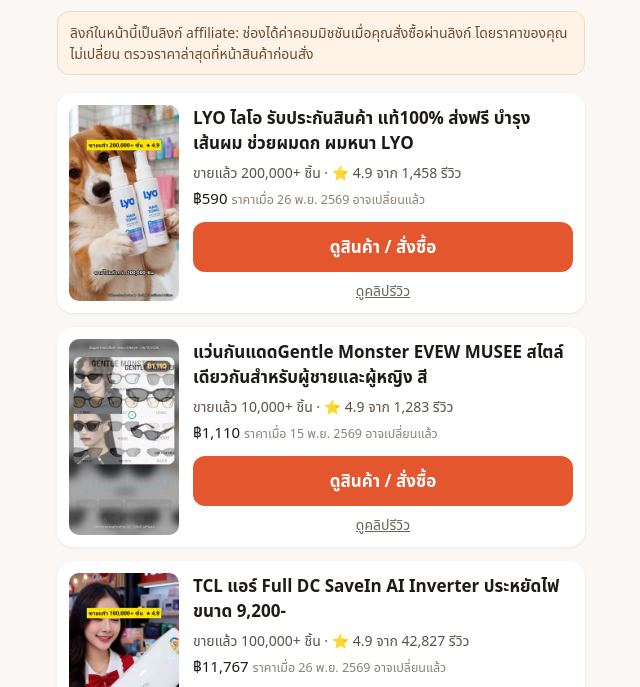
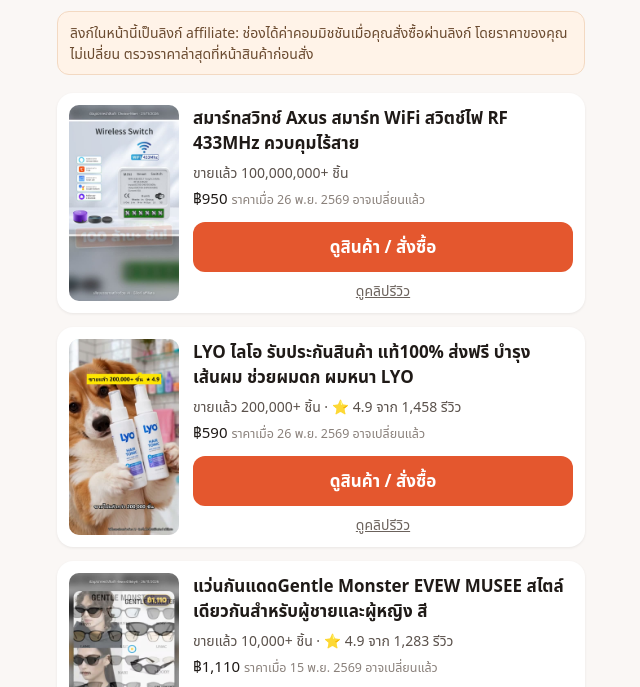
Before and after one commit to anuchanamlee/shop-picks, a plain HTML site: page index.html in a window 1280 px wide. Shown: the part 91-778 px from the top of the page, without its empty margins (319-959 px from the left). Drawn offline with Linux system fonts and the light colour scheme.

Commit message:
update 2026-11-26 22:01 (60 items)

```diff
--- a/index.html
+++ b/index.html
@@ -12,6 +12,11 @@ padding:12px;border-radius:12px;margin-top:auto}.clip{display:block;text-align:c
 footer{font-size:13px;color:#8a817b;margin-top:24px}a:focus-visible{outline:3px solid #1f6feb;outline-offset:2px}</style></head><body><main>
 <h1>สินค้าในคลิป</h1><p class="sub">สินค้าจากคลิปสั้นในช่อง <a href="https://www.youtube.com/channel/UC8oDVyd5d-sb6ql50cs6RcQ" target="_blank" rel="noopener">YouTube</a> ใหม่สุดอยู่บน</p>
 <p class="note">ลิงก์ในหน้านี้เป็นลิงก์ affiliate: ช่องได้ค่าคอมมิชชันเมื่อคุณสั่งซื้อผ่านลิงก์ โดยราคาของคุณไม่เปลี่ยน ตรวจราคาล่าสุดที่หน้าสินค้าก่อนสั่ง</p>
+<article class="card"><img src="img/1006220778.29545145347.jpg" alt="" loading="lazy">
+<div class="body"><h2 class="name">สมาร์ทสวิทช์ Axus สมาร์ท WiFi สวิตช์ไฟ RF 433MHz ควบคุมไร้สาย</h2><p class="facts">ขายแล้ว 100,000,000+ ชิ้น</p>
+<p class="price">฿950 <small>ราคาเมื่อ 26 พ.ย. 2569 อาจเปลี่ยนแล้ว</small></p>
+<a class="buy" href="https://s.shopee.co.th/4qHAQipjUd" target="_blank" rel="sponsored noopener">ดูสินค้า / สั่งซื้อ</a>
+<a class="clip" href="https://youtube.com/shorts/eRaYoiaeOwk" target="_blank" rel="noopener">ดูคลิปรีวิว</a></div></article>
 <article class="card"><img src="img/448390377.8557942052.jpg" alt="" loading="lazy">
 <div class="body"><h2 class="name">LYO ไลโอ รับประกันสินค้า แท้100% ส่งฟรี บำรุงเส้นผม ช่วยผมดก ผมหนา LYO</h2><p class="facts">ขายแล้ว 200,000+ ชิ้น · ⭐ 4.9 จาก 1,458 รีวิว</p>
 <p class="price">฿590 <small>ราคาเมื่อ 26 พ.ย. 2569 อาจเปลี่ยนแล้ว</small></p>
@@ -307,9 +312,4 @@ footer{font-size:13px;color:#8a817b;margin-top:24px}a:focus-visible{outline:3px
 <p class="price">฿279 <small>ราคาเมื่อ 26 พ.ย. 2569 อาจเปลี่ยนแล้ว</small></p>
 <a class="buy" href="https://s.shopee.co.th/AKbq8SmDCh" target="_blank" rel="sponsored noopener">ดูสินค้า / สั่งซื้อ</a>
 <a class="clip" href="https://youtube.com/shorts/XTw1KzW-4gQ" target="_blank" rel="noopener">ดูคลิปรีวิว</a></div></article>
-<article class="card"><img src="img/930795898.23315758815.jpg" alt="" loading="lazy">
-<div class="body"><h2 class="name">Bio X ไบโอเอ็กซ์ ของแท้จากบริษัทโดยตรง | ห้องน้ำมีกลิ่นเหม็น สลายกลิ่นส้วม</h2><p class="facts">ขายแล้ว 30,000+ ชิ้น · ⭐ 4.8 จาก 5,825 รีวิว</p>
-<p class="price">฿299 <small>ราคาเมื่อ 26 พ.ย. 2569 อาจเปลี่ยนแล้ว</small></p>
-<a class="buy" href="https://s.shopee.co.th/2gCP0Cy7v4" target="_blank" rel="sponsored noopener">ดูสินค้า / สั่งซื้อ</a>
-<a class="clip" href="https://youtube.com/shorts/49i5Ja2pnKI" target="_blank" rel="noopener">ดูคลิปรีวิว</a></div></article>
 <footer>อัปเดต 26 พ.ย. 2569 · ข้อมูลยอดขายและรีวิวจากหน้าสินค้า ณ วันที่เก็บข้อมูล</footer></main></body></html>
```
Also changed, not shown: img/1006220778.29545145347.jpg (added), img/930795898.23315758815.jpg (deleted).
